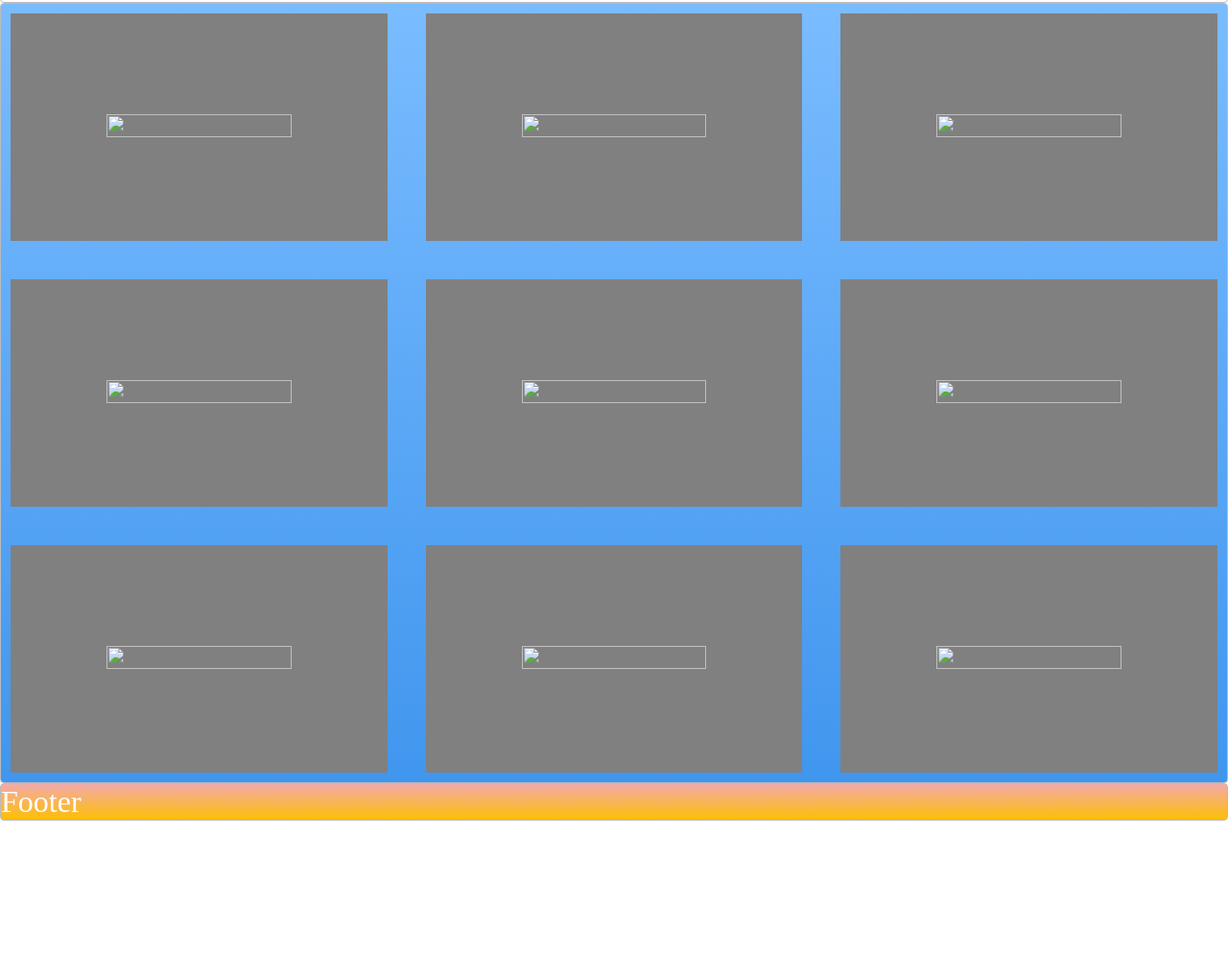
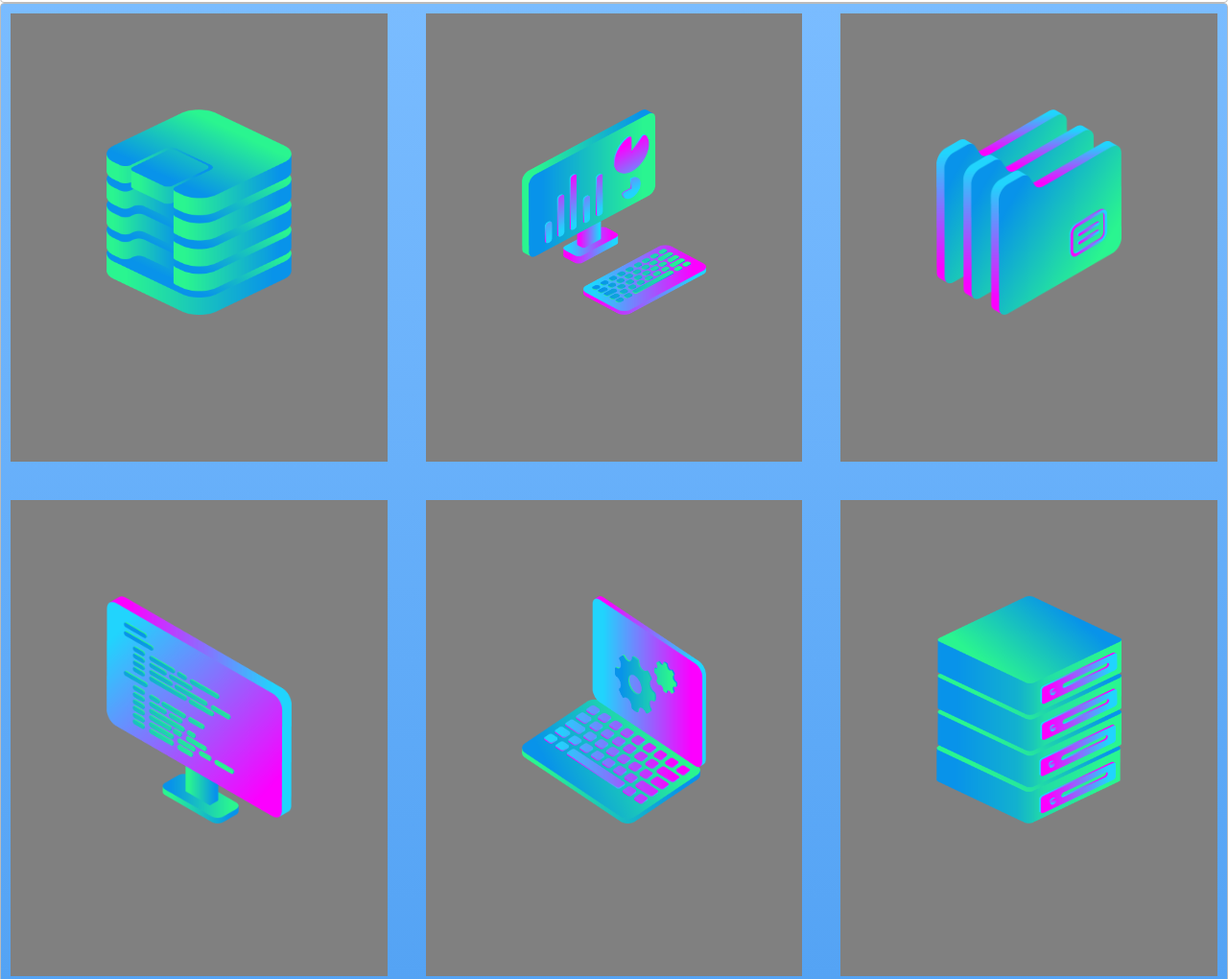
Before and after one commit to jageshvirk/LayoutVirk1, a plain HTML site: page index.html in a window 1280 px wide. Shown: the part 479-1499 px from the top of the page at 96% size. Before the commit the page ends 1334 px from the top, so only its background shows below. Drawn offline with Linux system fonts and the light colour scheme.

Commit message:
Update index.html

```diff
--- a/index.html
+++ b/index.html
@@ -15,18 +15,18 @@
 	  	</ul>
   	</nav>
 
-  	<div class="container zone" > <img style="width: 70vh; height: 80%" src="img/undraw.png"></img></div>
+  	<div class="container zone" > <img style="width: 70vh; height: 80%" src="undraw.png"></img></div>
   	<div class="zone blue grid">
 
-			  	 <div class="box_zone"> <img src="img/data_storage_2_2.png"></div>
-				  <div class="box_zone"><img src="img/desktop_analytics_2.png"></div>
-				  <div class="box_zone"><img src="img/files_2.png"></div>
-				  <div class="box_zone"><img src="img/monitor_coding_2.png"></div>
-				  <div class="box_zone"><img src="img/monitor_settings_2.png"></div>
-				  <div class="box_zone"><img src="img/server_2_2.png"></div>
-				  <div class="box_zone"><img src="img/server_3.png"></div>
-				 <div class="box_zone"> <img src="img/server_safe_2.png"></div>
-				 <div class="box_zone"> <img src="img/server_2_2.png"></div>
+			  	 <div class="box_zone"> <img src="data_storage_2_2.png"></div>
+				  <div class="box_zone"><img src="desktop_analytics_2.png"></div>
+				  <div class="box_zone"><img src="files_2.png"></div>
+				  <div class="box_zone"><img src="monitor_coding_2.png"></div>
+				  <div class="box_zone"><img src="monitor_settings_2.png"></div>
+				  <div class="box_zone"><img src="server_2_2.png"></div>
+				  <div class="box_zone"><img src="server_3.png"></div>
+				 <div class="box_zone"> <img src="server_safe_2.png"></div>
+				 <div class="box_zone"> <img src="server_2_2.png"></div>
 	</div>
 	<footer class="zone yellow">Footer</footer>
 </body>
```
